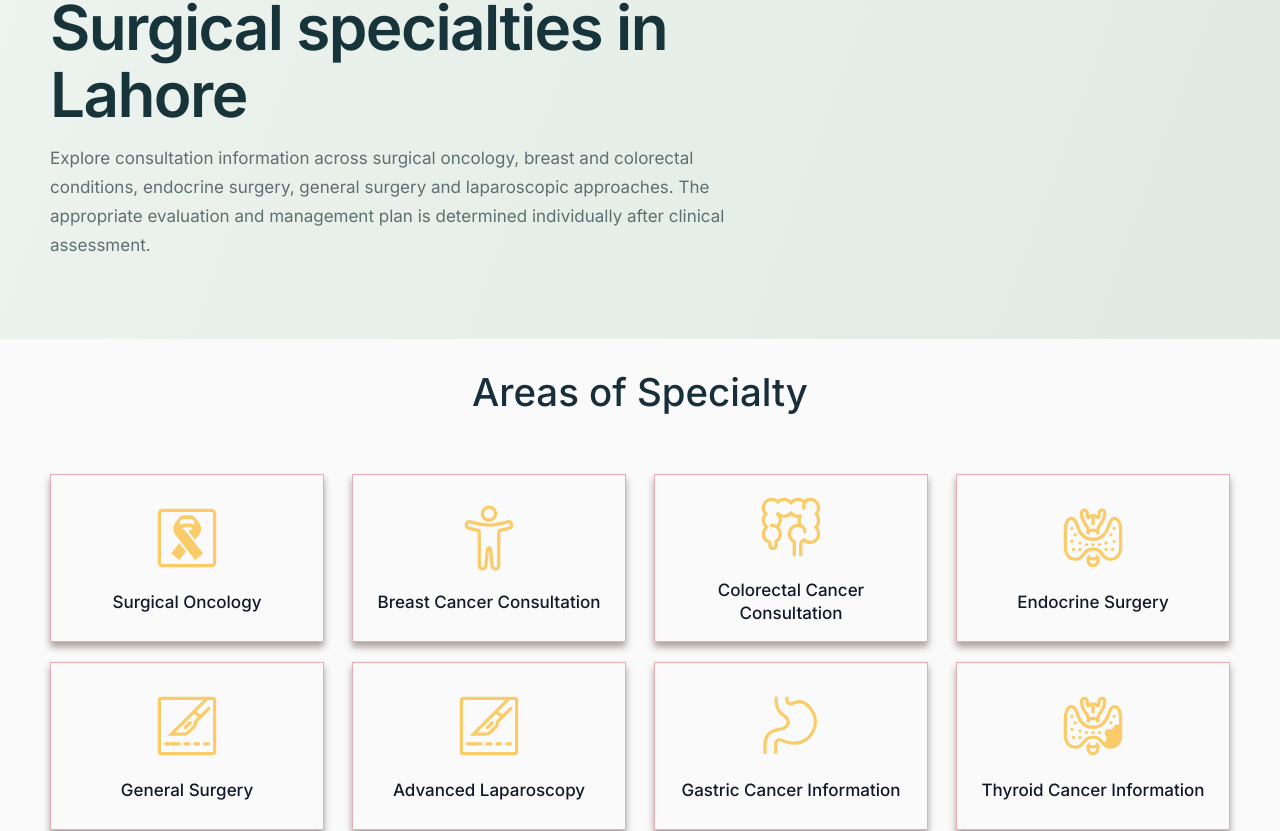
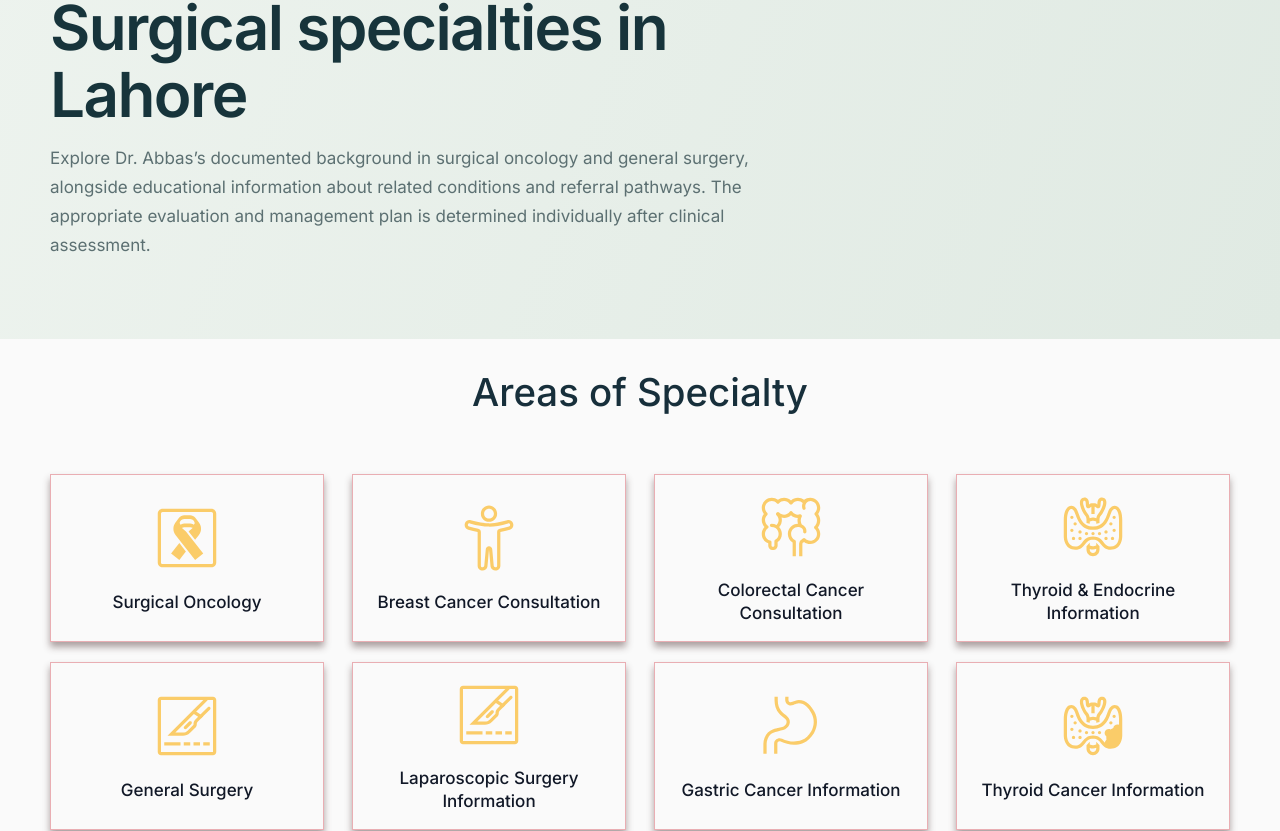
Before and after one commit to franklinctapley-del1122/Drzaintayyababbas, a Next.js app: page /specialties in a window 1280 px wide. Shown: the part 240-1071 px from the top of the page. Built offline with nearby package versions, Linux system fonts and the light colour scheme.

Commit message:
Clarify specialties directory based on CV-supported qualifications

```diff
--- a/app/specialties/page.tsx
+++ b/app/specialties/page.tsx
@@ -3,7 +3,7 @@ import { Shell, PageHero, CTA } from "../components";
 
 export const metadata = {
   title: "Surgical Specialties in Lahore",
-  description: "Explore surgical oncology, breast cancer, colorectal, endocrine, general and laparoscopic surgery consultation information with Dr. Zain Tayyab Abbas in Lahore.",
+  description: "Explore Dr. Zain Tayyab Abbas’s documented surgical oncology and general surgery background, alongside patient education on related conditions and referral pathways in Lahore.",
   alternates: { canonical: "/specialties" }
 };
 
@@ -11,9 +11,9 @@ const data = [
   ["Surgical Oncology", "Consultation and surgical assessment for cancer-related conditions, with a focus on reviewing diagnosis, pathology, imaging and treatment planning.", "/specialties/surgical-oncology"],
   ["Breast Cancer Consultation", "Understand breast lump assessment, biopsy and pathology reports, breast cancer surgery discussions and lymph node assessment.", "/specialties/breast-cancer-consultation"],
   ["Colorectal Cancer Consultation", "Information about colorectal and gastrointestinal cancer investigations, pathology review and surgical consultation.", "/specialties/colorectal-cancer-consultation"],
-  ["Endocrine Surgery", "Consultation information for selected conditions involving the thyroid, parathyroid and other endocrine glands.", "/specialties/endocrine-surgery"],
+  ["Thyroid & Endocrine Information", "General educational information about thyroid and endocrine conditions, investigations and specialist referral.", "/specialties/endocrine-surgery"],
   ["General Surgery", "Assessment information for abdominal, hernia, gallbladder, appendix and other general surgical concerns.", "/specialties/general-surgery"],
-  ["Advanced Laparoscopy", "Fellowship in Advanced Laparoscopy; learn about minimally invasive approaches, patient selection and surgical planning.", "/specialties/laparoscopic-surgery"],
+  ["Laparoscopic Surgery Information", "Patient education about minimally invasive approaches, including the importance of individual surgical assessment.", "/specialties/laparoscopic-surgery"],
   ["Gastric Cancer Information", "Understand stomach cancer investigations, biopsy, staging and treatment planning.", "/specialties/gastric-cancer-information"],
   ["Thyroid Cancer Information", "Learn about thyroid nodules, ultrasound, needle sampling and specialist assessment.", "/specialties/thyroid-cancer-information"],
   ["Ovarian Cancer Information", "Patient guidance on ovarian masses, imaging, pathology and specialist referral.", "/specialties/ovarian-cancer-information"],
@@ -51,7 +51,7 @@ export default function Specialties() {
   return (
     <Shell>
       <main>
-        <PageHero eyebrow="Clinical services" title="Surgical specialties in Lahore" lead="Explore consultation information across surgical oncology, breast and colorectal conditions, endocrine surgery, general surgery and laparoscopic approaches. The appropriate evaluation and management plan is determined individually after clinical assessment." />
+        <PageHero eyebrow="Clinical services" title="Surgical specialties in Lahore" lead="Explore Dr. Abbas’s documented background in surgical oncology and general surgery, alongside educational information about related conditions and referral pathways. The appropriate evaluation and management plan is determined individually after clinical assessment." />
         <section className="section section-white specialties-cards-section">
           <div className="container">
             <h2 className="specialties-directory-title">Areas of Specialty</h2>
```
